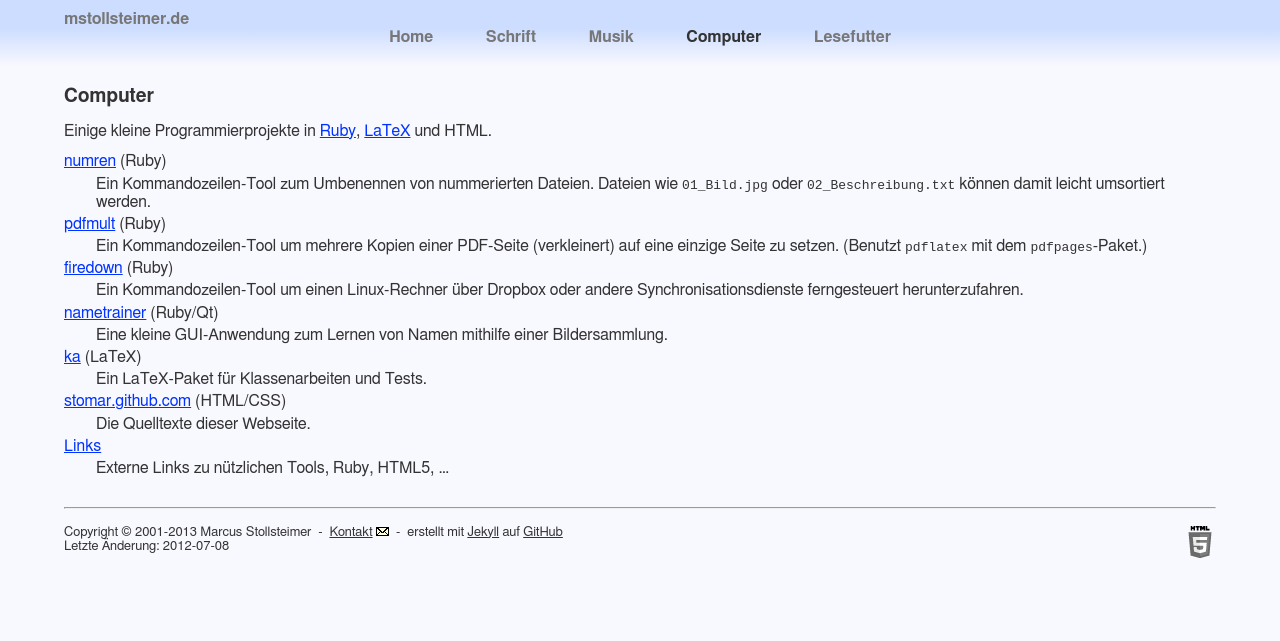
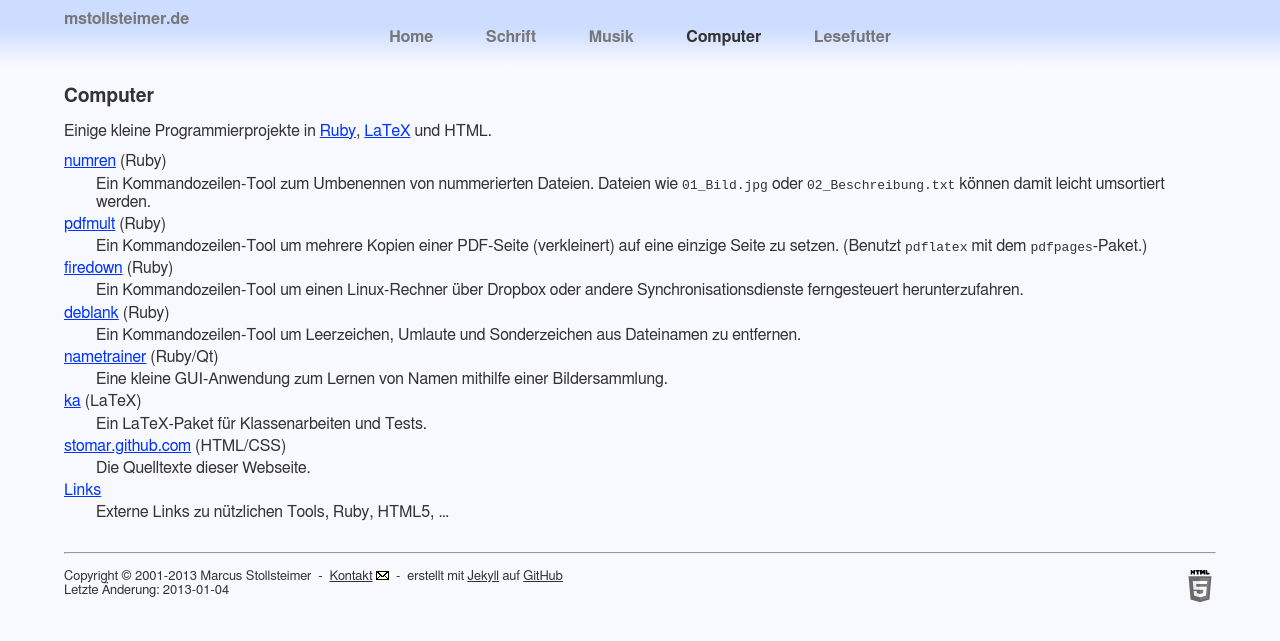
Before and after one commit to stomar/stomar.github.com, a Jekyll site: the page built from computer/index.md, in a window 1280 px wide. Shown: the top 641 px of the page. Built offline with Jekyll 4.4.1, drawn with Linux system fonts in a browser that asks for light colours.

Commit message:
Add link to deblank

```diff
--- a/computer/index.md
+++ b/computer/index.md
@@ -1,7 +1,7 @@
 ---
 layout: main
 title: Computer
-date: 2012-07-08
+date: 2013-01-04
 ---
 
 [Ruby]: http://www.ruby-lang.org/
@@ -27,6 +27,11 @@ Einige kleine Programmierprojekte in [Ruby][Ruby], [LaTeX][LaTeX] und HTML.
     Dropbox oder andere Synchronisationsdienste
     ferngesteuert herunterzufahren.
 
+[deblank](https://github.com/stomar/deblank/) (Ruby)
+
+  : Ein Kommandozeilen-Tool um Leerzeichen, Umlaute und Sonderzeichen
+    aus Dateinamen zu entfernen.
+
 [nametrainer](https://github.com/stomar/nametrainer/) (Ruby/Qt)
 
   : Eine kleine GUI-Anwendung zum Lernen von Namen mithilfe einer Bildersammlung.
```
